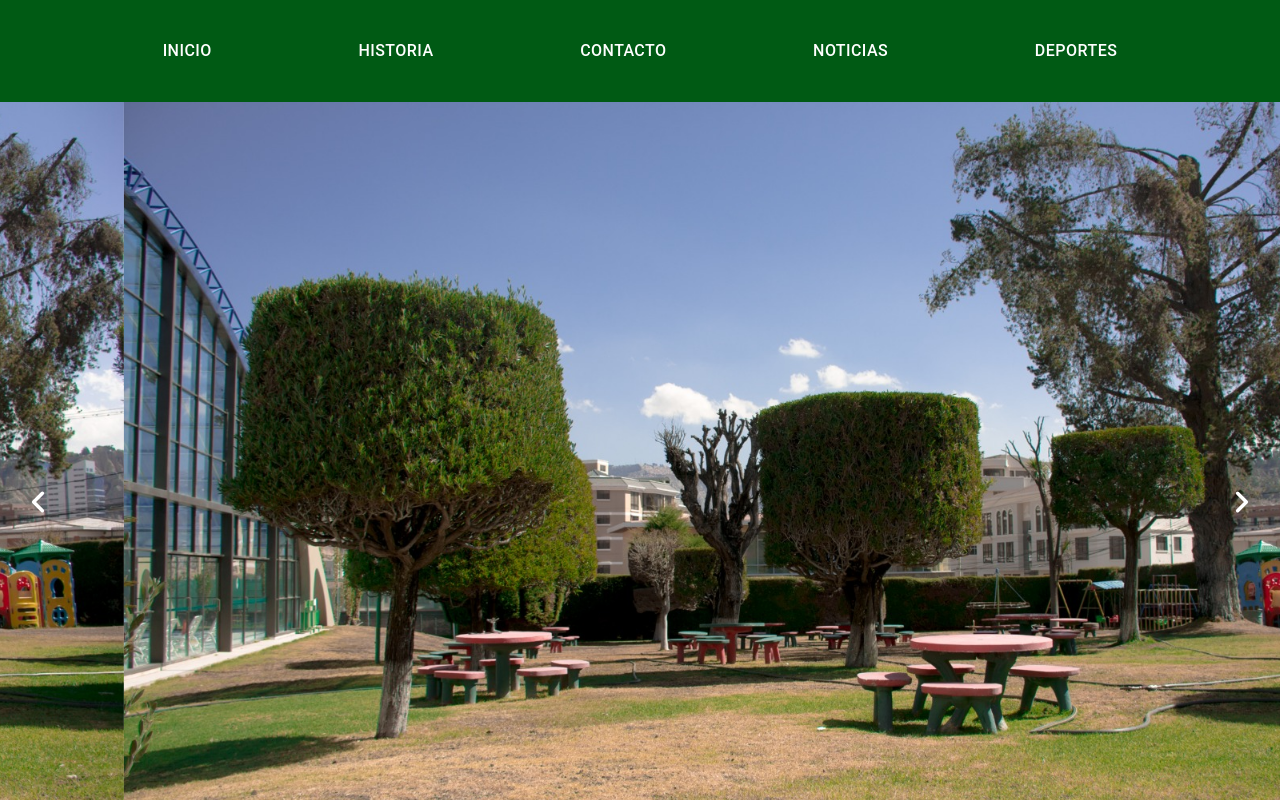
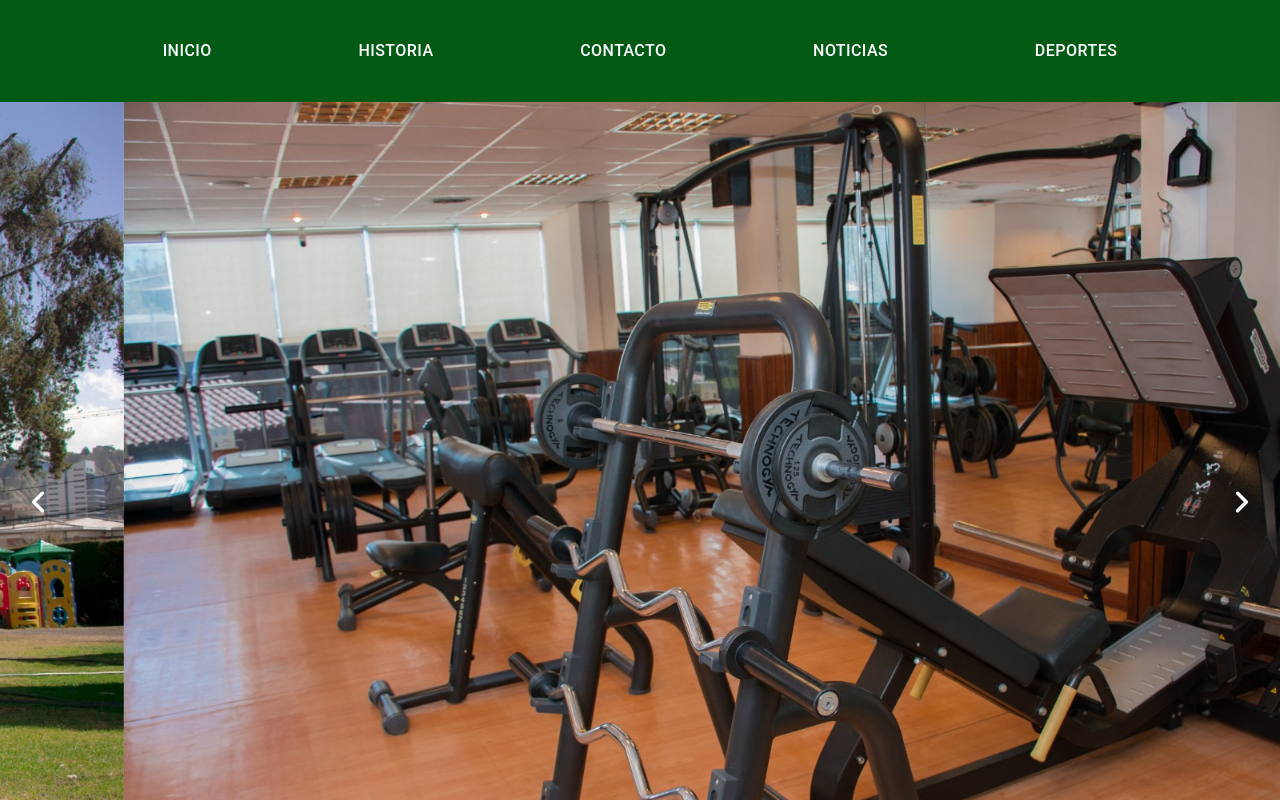
Before and after one commit to SamuelEscobar0761/csp-app, a React (Vite) app: page / in a window 1280 px wide. Shown: the top 800 px of the page. Built offline with nearby package versions, Linux system fonts and the light colour scheme.

Commit message:
carrusel modificado con multiples imagnes del club

```diff
--- a/public/locales/app/homepage/images.json
+++ b/public/locales/app/homepage/images.json
@@ -1,7 +1,8 @@
 [
     {"component": "carousel", "path": "/assets/images/homepage/carousel/patio_central.jpeg"},
-    {"component": "carousel", "path": "/assets/images/homepage/carousel/patio_central.jpeg"},
-    {"component": "carousel", "path": "/assets/images/homepage/carousel/patio_central.jpeg"},
+    {"component": "carousel", "path": "/assets/images/homepage/carousel/gimnasio.jpeg"},
+    {"component": "carousel", "path": "/assets/images/homepage/carousel/piscina.jpeg"},
+    {"component": "carousel", "path": "/assets/images/homepage/carousel/parrillero.jpeg"},
     {"component": "about_us", "path": "/assets/images/homepage/about_us/parrillero_paleta_vertical.jpeg"},
     {"component": "areas", "path": "/assets/images/homepage/areas/parrillero_paleta_vertical.jpeg"},
     {"component": "sport_areas", "path": "/assets/images/homepage/sport_areas/parrillero_paleta_vertical.jpeg"}
--- a/src/app/components/ImageSlider.tsx
+++ b/src/app/components/ImageSlider.tsx
@@ -27,7 +27,7 @@ export function ImageSlider() {
                     alt={`image ${index + 1}`}  // Se asigna un texto alternativo único para cada imagen
                     className="h-full w-full object-cover"
                 />
-            ))}
+      ))}
     </Carousel>
     </>
   );
```
